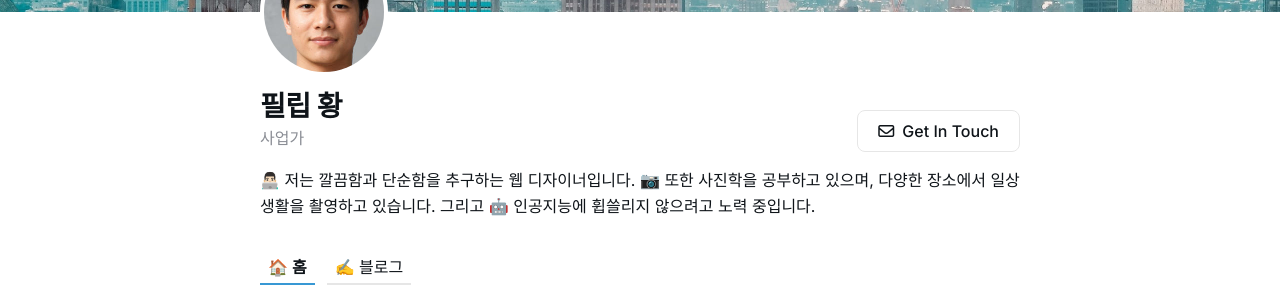
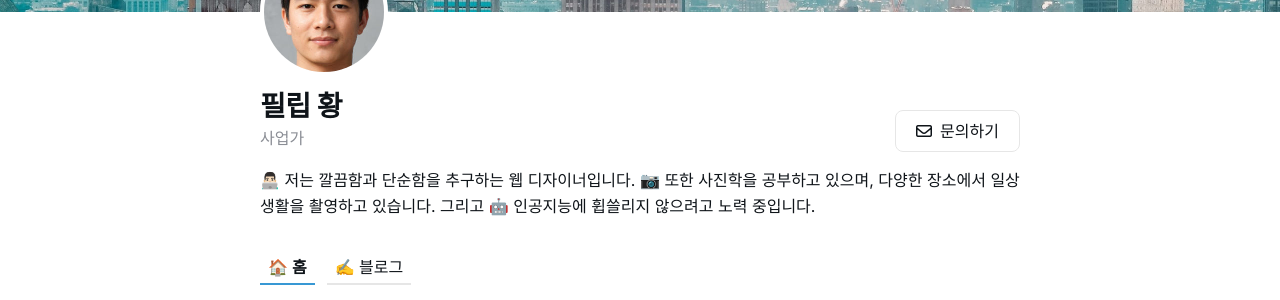
Before and after one commit to meta-blog/meta-blog.github.io, a Jekyll site: the page built from index.html, in a window 1280 px wide. Shown: the part 308-608 px from the top of the page. Built offline with Jekyll 4.4.1, drawn with Linux system fonts in a browser that asks for light colours.

Commit message:
Update settings.yml

```diff
--- a/_data/settings.yml
+++ b/_data/settings.yml
@@ -45,7 +45,7 @@ author:
   author_role: 사업가
   author_bio: 👨🏻‍💻 저는 깔끔함과 단순함을 추구하는 웹 디자이너입니다. 📷 또한 사진학을 공부하고 있으며, 다양한 장소에서 일상 생활을 촬영하고 있습니다. 그리고 🤖 인공지능에 휩쓸리지 않으려고 노력 중입니다.
   author_avatar: '/images/Philip Hwang.jpeg'
-  cta_button_text: Get In Touch
+  cta_button_text: 문의하기
   cta_button_link: '/contact/'
 
 
```
